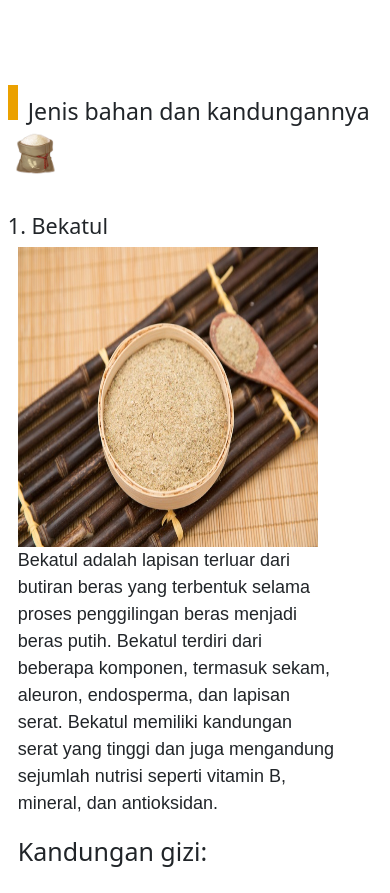
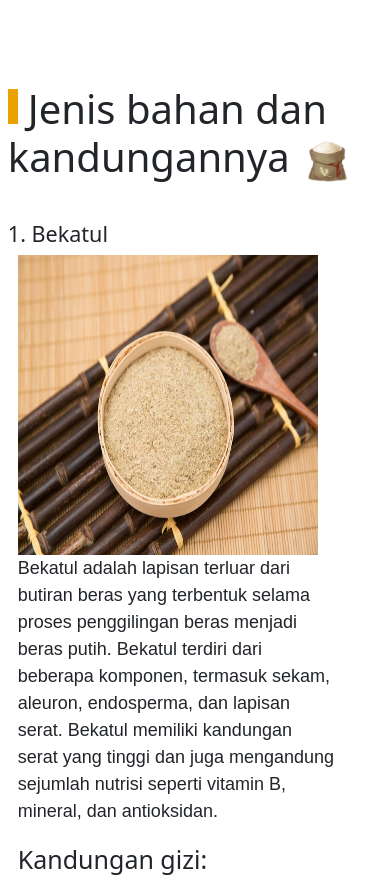
Before and after one commit to JSKUN2/pengolahan_makanan, a plain HTML site: page index.html in a window 390 px wide. Shown: the part 1107-2000 px from the top of the page. Drawn offline with nearby package versions, Linux system fonts and the light colour scheme; a web font is replaced by a local one.

Commit message:
Update style.css

```diff
--- a/style.css
+++ b/style.css
@@ -134,6 +134,9 @@ body{
         width: 95%;
         margin-left: 5px;
     }
+    .subjudul{
+        font-size:40px;
+    }
 }
 @keyframes transition{
     from{
```
